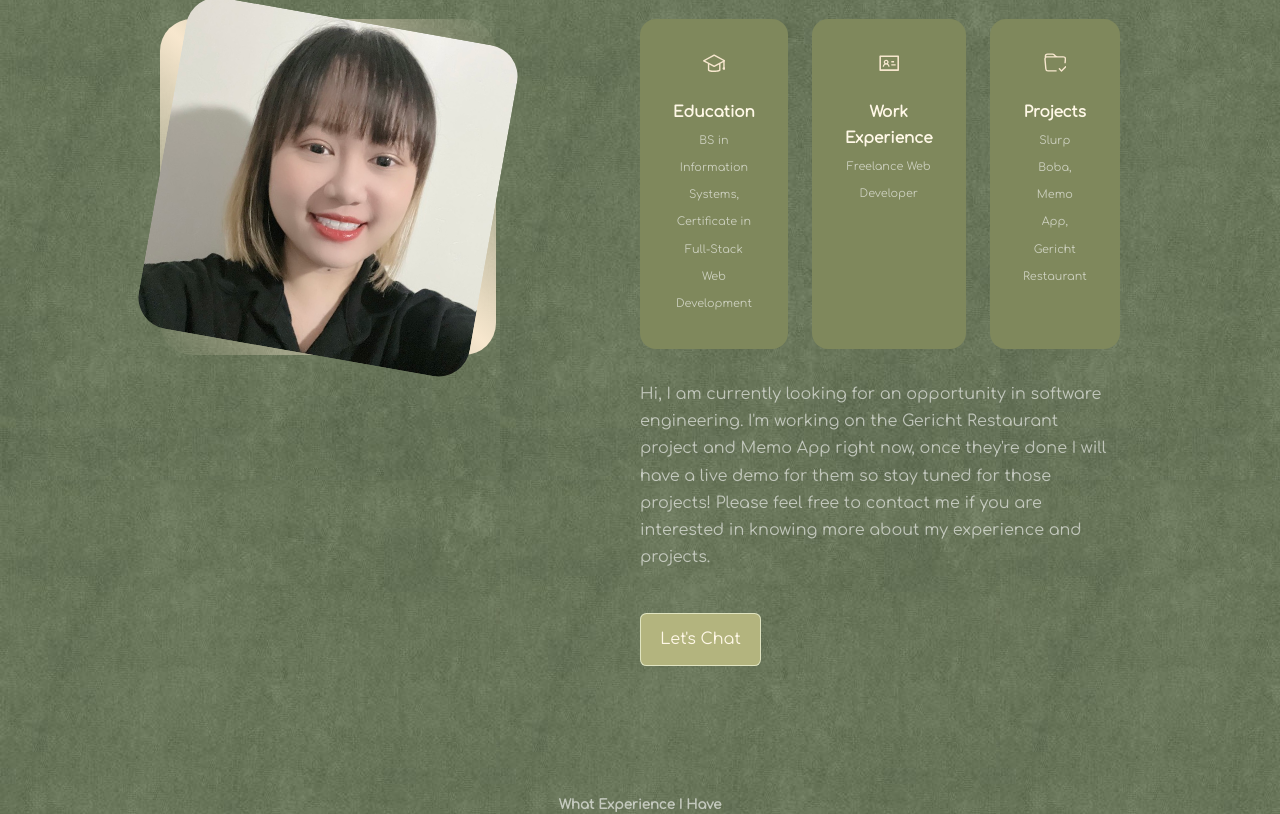
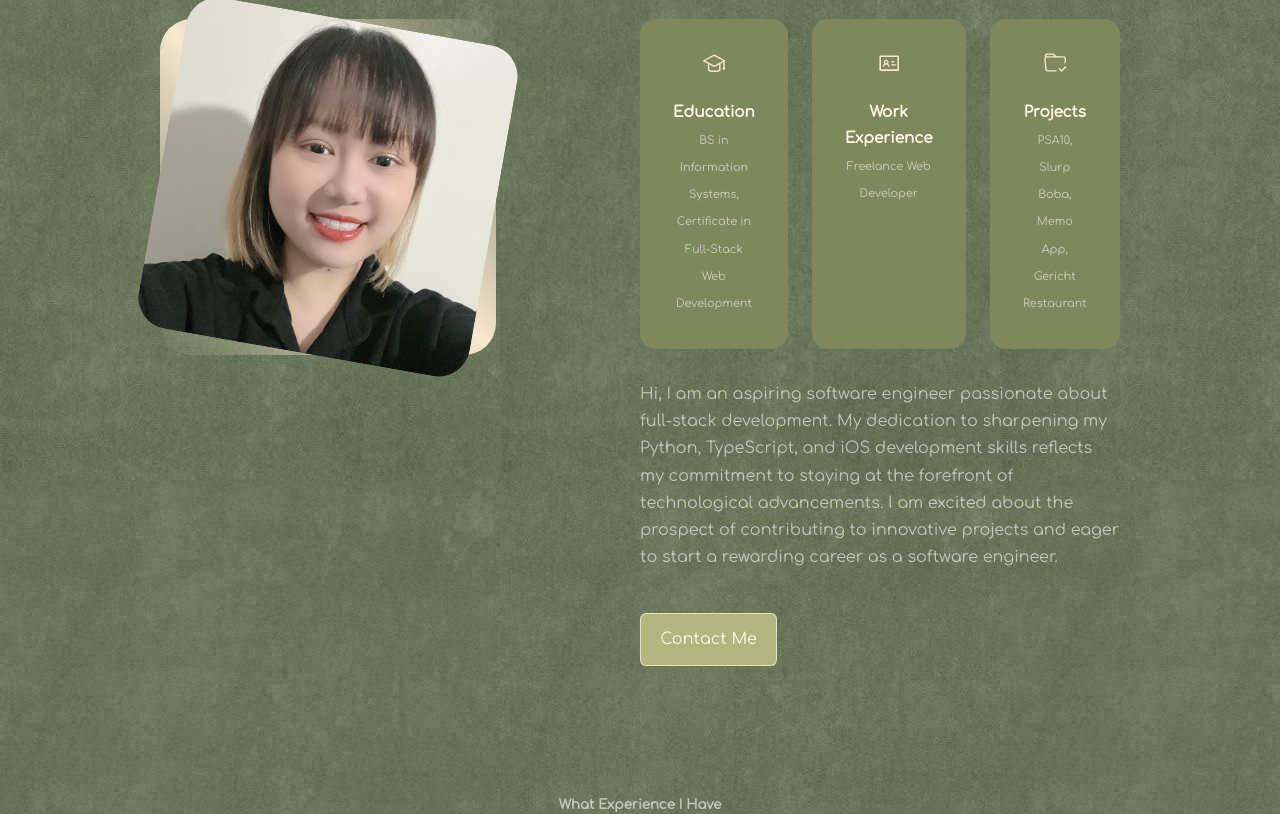
Before and after one commit to Vitamin-Ccc/my_portfolio, a React (Create React App) app: page / in a window 1280 px wide. Shown: the part 1020-1834 px from the top of the page. Built offline with nearby package versions, Linux system fonts and the light colour scheme; a web font is replaced by a local one.

Commit message:
updated contents

```diff
--- a/src/components/about/About.jsx
+++ b/src/components/about/About.jsx
@@ -35,20 +35,21 @@ const About = () => {
               <BsFolderCheck className="about__icon" />
               <h5>Projects</h5>
               <small>
-                Slurp Boba, Memo App, Gericht Restaurant
+                PSA10, Slurp Boba, Memo App, Gericht Restaurant
               </small>
             </article>
           </div>
 
           <p>
-            Hi, I am currently looking for an opportunity in software engineering.
-            I'm working on the Gericht Restaurant project and Memo App right now, once they're done I will have a live demo for them so stay tuned for those projects! Please feel free to contact
-            me if you are interested in knowing more about my experience and
-            projects.
+          Hi, I am an aspiring software engineer passionate about full-stack development.
+          My dedication to sharpening my Python, TypeScript, and iOS development skills reflects
+          my commitment to staying at the forefront of technological advancements.
+          I am excited about the prospect of contributing to innovative projects and
+          eager to start a rewarding career as a software engineer.
           </p>
 
           <a href="#contact" className="btn btn-primary">
-            Let's Chat
+            Contact Me
           </a>
         </div>
       </div>
--- a/src/components/header/Resume.jsx
+++ b/src/components/header/Resume.jsx
@@ -7,7 +7,7 @@ const Resume = () => {
       <a href={CV} className="btn" download>
         Download Resume
       </a>
-      <a href="#contact" className="btn btn-primary">Let's Chat</a>
+      <a href="#contact" className="btn btn-primary">Let's Connect</a>
     </div>
   );
 };
--- a/src/components/portfolio/Portfolio.jsx
+++ b/src/components/portfolio/Portfolio.jsx
@@ -10,7 +10,7 @@ const data = [
     id: 1,
     image: slurp,
     title: 'Slurp Utah',
-    github: 'https://github.com/Vitamin-Ccc/slurp',
+    // github: 'https://github.com/Vitamin-Ccc/slurp',
     demo: 'https://www.slurputah.com'
   },
   {
@@ -31,7 +31,7 @@ const data = [
     id: 4,
     image: memo,
     title: 'Memo App',
-    github: 'https://github.com/Vitamin-Ccc/cocktail',
+    github: 'https://github.com/Vitamin-Ccc/my_planner',
     // demo: ''
   },
   // {
@@ -48,21 +48,6 @@ const Portfolio = () => {
 
   const renderProject = () => {
     return data.map(({id, image, title, github, demo}) => {
-      if(!demo) {
-        return (
-          <article className="portfolio__item" key={id}>
-            <div className="portfolio__item-image">
-              <img src={image} alt={title} />
-            </div>
-            <h3>{title}</h3>
-            <div className="portfolio__item-cta">
-              <a href={github} className="btn" target="_blank" rel="noreferrer">
-                Github
-              </a>
-            </div>
-          </article>
-        )
-      }
       return (
         <article className="portfolio__item" key={id}>
           <div className="portfolio__item-image">
@@ -70,12 +55,18 @@ const Portfolio = () => {
           </div>
           <h3>{title}</h3>
           <div className="portfolio__item-cta">
-            <a href={github} className="btn" target="_blank" rel="noreferrer">
+            {!demo && (
+            <div>
+              <a href={github} className="btn" target="_blank" rel="noreferrer">
               Github
             </a>
+            </div>)}
+            {!github && (
+            <div>
             <a href={demo} className="btn btn-primary" target="_blank" rel="noreferrer" >
               Live Demo
             </a>
+            </div>)}
           </div>
         </article>
       )
```
